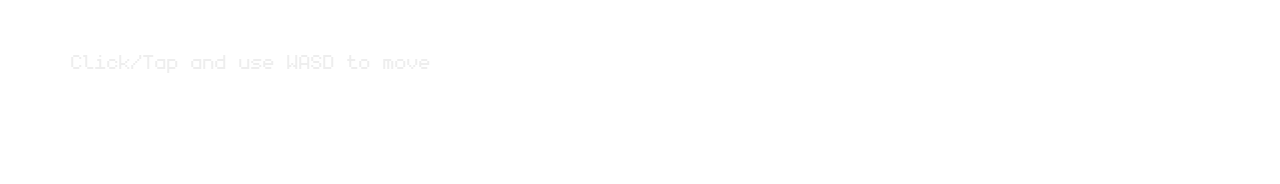
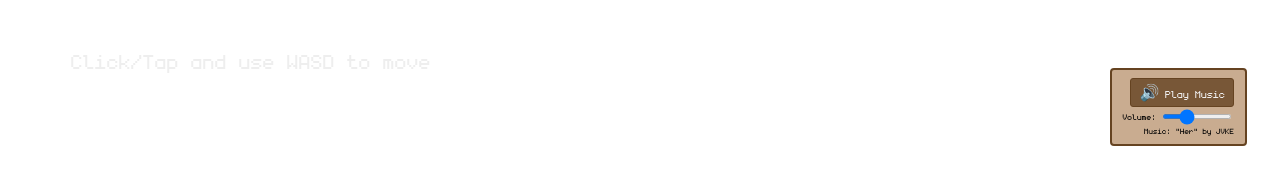
Before and after one commit to ItzGhozt/portfolio, a website built with Vite: page index.html in a window 1280 px wide. Built offline with nearby package versions, Linux system fonts and the light colour scheme; what kaboom would draw is missing.

Commit message:
added music feature

```diff
--- a/index.html
+++ b/index.html
@@ -70,10 +70,78 @@
         user-select: none;
       }
 
+      .music-controls {
+        position: absolute;
+        right: 2%;
+        bottom: 2vh;
+        display: flex;
+        flex-direction: column;
+        align-items: flex-end;
+        gap: 0.25rem;
+        background-color: rgba(196, 164, 132, 0.9);
+        border: 2px solid #654321;
+        border-radius: 4px;
+        padding: 0.5rem 0.65rem;
+        z-index: 100;
+      }
+
+      .music-toggle {
+        font-family: monogram, monospace;
+        font-size: 1rem;
+        background-color: rgba(101, 67, 33, 0.8);
+        border: 1px solid #654321;
+        border-radius: 3px;
+        padding: 0.25rem 0.5rem;
+        color: rgb(238, 238, 238);
+        cursor: pointer;
+        user-select: none;
+        transition: background-color 0.3s;
+      }
+
+      .music-toggle:hover {
+        background-color: rgba(101, 67, 33, 1);
+      }
+
+      .music-credit {
+        font-family: monogram, monospace;
+        font-size: 0.75rem;
+        color: rgb(0, 0, 0);
+        user-select: none;
+        margin: 0;
+      }
+
+      .volume-control {
+        display: flex;
+        align-items: center;
+        gap: 0.25rem;
+      }
+
+      .volume-label {
+        font-family: monogram, monospace;
+        font-size: 0.8rem;
+        color: rgb(0, 0, 0);
+        user-select: none;
+      }
+
+      .volume-slider {
+        width: 70px;
+        height: 5px;
+        cursor: pointer;
+      }
+
     </style>
     <div id="app">
       <div>
-        <p class="note">Click/Tap and use WASD to move </p>
+        <p class="note">Click/Tap and use WASD to move</p>
+
+        <div class="music-controls">
+          <button id="music-toggle" class="music-toggle">🔊 Play Music</button>
+          <div class="volume-control">
+            <span class="volume-label">Volume:</span>
+            <input type="range" id="volume-slider" class="volume-slider" min="0" max="100" value="30">
+          </div>
+          <p class="music-credit">Music: "Her" by JVKE</p>
+        </div>
 
         <div id="textbox-container" style="display: none">
           <div id="textbox">
--- a/src/main.js
+++ b/src/main.js
@@ -4,9 +4,7 @@ import { displayDialogue, setCamScale } from "./utils";
 import { createMapScene } from "./scenes/mapScene";
 import { sceneConfigs } from "./scenes/sceneConfig";
 
-const base = '/';
-
-// Load sprites from root
+// Load sprites
 k.loadSprite("player", "/REAL.png", {
   sliceX: 16,
   sliceY: 1,
@@ -23,6 +21,10 @@ k.loadSprite("player", "/REAL.png", {
 });
 
 k.loadSprite("map", "/map.png");
+
+// Load background music
+k.loadSound("bgMusic", "/her.mp3");
+
 k.setBackground(k.Color.fromHex("#588157"));
 
 // Create all scenes
@@ -32,3 +34,47 @@ Object.values(sceneConfigs).forEach(config => {
 
 // Start game
 k.go("main");
+
+// Music setup - start paused
+let music = null;
+let isMusicPlaying = false;
+
+// Get UI elements
+const musicToggle = document.getElementById("music-toggle");
+const volumeSlider = document.getElementById("volume-slider");
+
+// Music toggle functionality
+if (musicToggle) {
+  musicToggle.addEventListener("click", () => {
+    if (!music) {
+      // First time - create and play the music
+      music = k.play("bgMusic", {
+        volume: volumeSlider.value / 100,
+        loop: true,
+      });
+      isMusicPlaying = true;
+      musicToggle.textContent = "🔊 Music: ON";
+    } else {
+      // Toggle play/pause
+      if (isMusicPlaying) {
+        music.pause();
+        musicToggle.textContent = "🔇 Music: OFF";
+        isMusicPlaying = false;
+      } else {
+        music.play();
+        musicToggle.textContent = "🔊 Music: ON";
+        isMusicPlaying = true;
+      }
+    }
+  });
+}
+
+// Volume control
+if (volumeSlider) {
+  volumeSlider.addEventListener("input", (e) => {
+    const volume = e.target.value / 100;
+    if (music) {
+      music.volume = volume;
+    }
+  });
+}
```
Also changed, not shown: 1 other file. Lines whose indentation alone changed are shown as unchanged.
